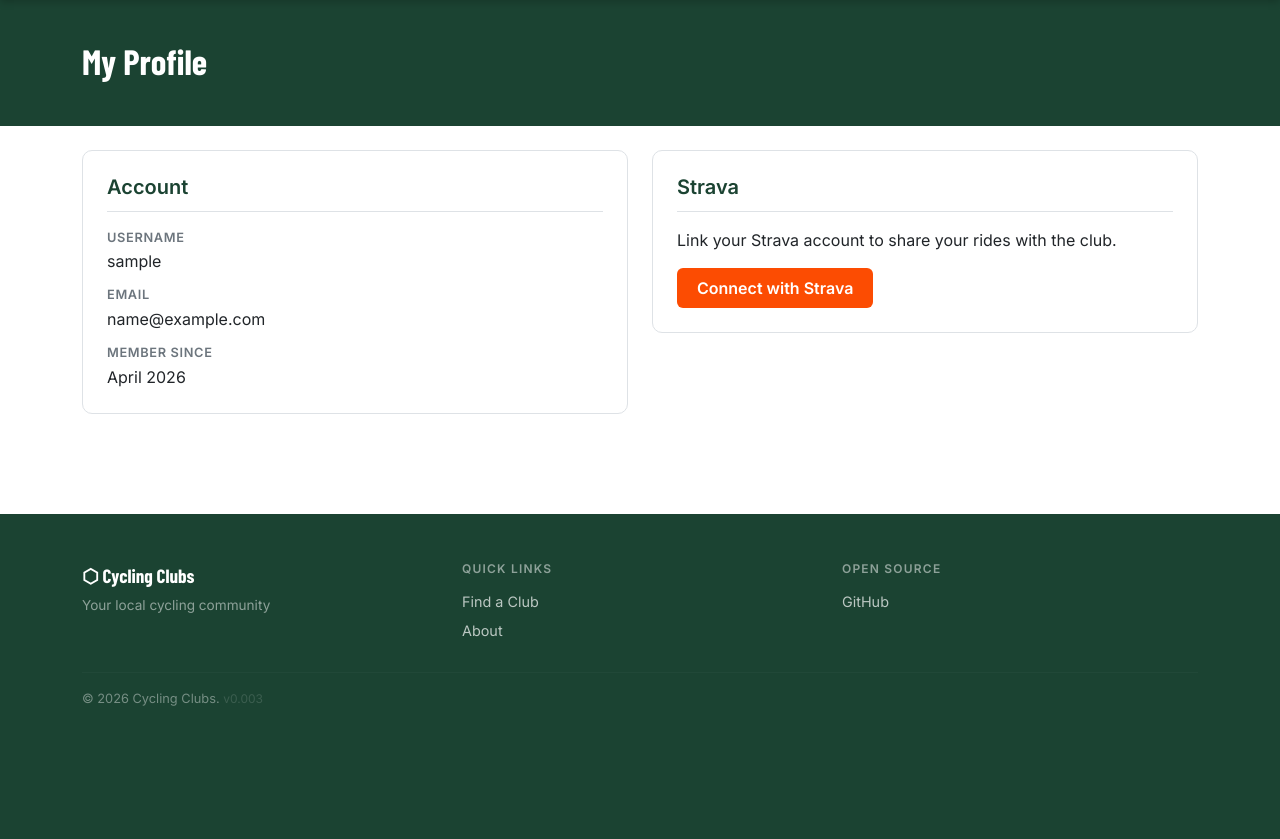
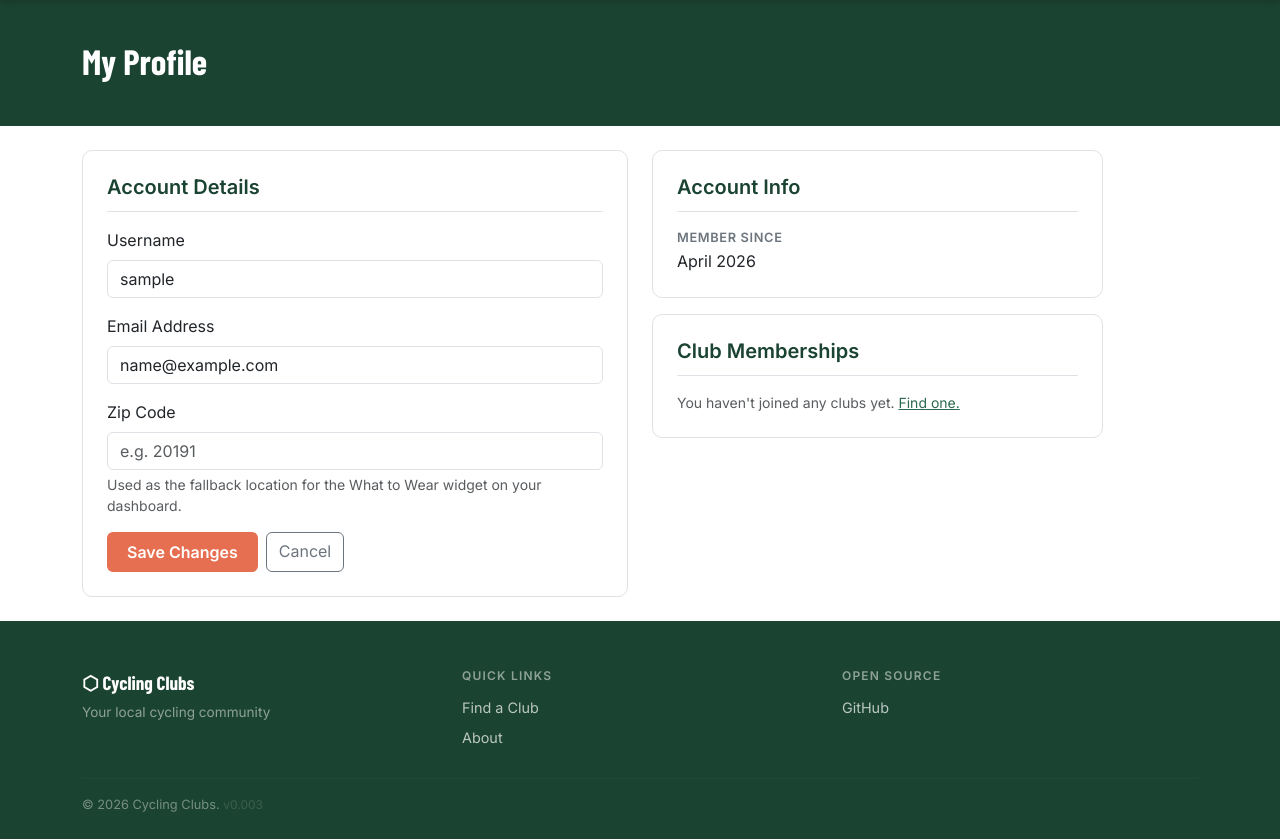
Before and after one commit to 0xPCP/rbc, a Flask app: page /auth/profile in a window 1280 px wide. Shown: the part 68-907 px from the top of the page. Before the commit the page ends 774 px from the top, so only its background shows below. Run offline with Flask 3, Linux system fonts and the light colour scheme; the visitor is signed in with stand-in values (Sample User, id 1).

Commit message:
Fix What to Wear widget: profile page, zip editing, button-driven geolocation
- Profile page (/auth/profile) now has a working edit form for username, email, zip code
- Saving a zip geocodes it and stores lat/lng on the user record
- Widget loads on page load using saved zip (no prompting)
- "Use my current location" button triggers explicit geolocation on click
- Fallback: if geolocation denied, re-fetches with saved zip

Co-Authored-By: Claude Sonnet 4.6 <noreply@anthropic.com>

```diff
--- a/app/forms.py
+++ b/app/forms.py
@@ -21,6 +21,13 @@ class LoginForm(FlaskForm):
     submit = SubmitField('Sign In')
 
 
+class ProfileForm(FlaskForm):
+    username = StringField('Username', validators=[DataRequired(), Length(3, 50)])
+    email    = StringField('Email Address', validators=[DataRequired(), Email()])
+    zip_code = StringField('Zip Code', validators=[Optional(), Length(max=10)])
+    submit   = SubmitField('Save Changes')
+
+
 class RideForm(FlaskForm):
     title = StringField('Ride Title', validators=[DataRequired(), Length(max=200)])
     date = DateField('Date', validators=[DataRequired()])
--- a/app/routes/auth.py
+++ b/app/routes/auth.py
@@ -2,7 +2,8 @@ from flask import Blueprint, render_template, redirect, url_for, flash, request
 from flask_login import login_user, logout_user, login_required, current_user
 from ..extensions import db, bcrypt
 from ..models import User
-from ..forms import RegisterForm, LoginForm
+from ..forms import RegisterForm, LoginForm, ProfileForm
+from ..geocoding import geocode_zip
 
 auth_bp = Blueprint('auth', __name__)
 
@@ -67,7 +68,38 @@ def logout():
     return redirect(url_for('main.index'))
 
 
-@auth_bp.route('/profile')
+@auth_bp.route('/profile', methods=['GET', 'POST'])
 @login_required
 def profile():
-    return render_template('profile.html')
+    form = ProfileForm(obj=current_user)
+    if form.validate_on_submit():
+        # Check uniqueness for changed fields
+        if form.username.data != current_user.username:
+            if User.query.filter_by(username=form.username.data).first():
+                flash('That username is already taken.', 'danger')
+                return render_template('profile.html', form=form)
+        if form.email.data.lower() != current_user.email:
+            if User.query.filter_by(email=form.email.data.lower()).first():
+                flash('An account with that email already exists.', 'danger')
+                return render_template('profile.html', form=form)
+
+        current_user.username = form.username.data
+        current_user.email    = form.email.data.lower()
+
+        new_zip = (form.zip_code.data or '').strip()
+        if new_zip != (current_user.zip_code or ''):
+            current_user.zip_code = new_zip or None
+            current_user.lat = None
+            current_user.lng = None
+            if new_zip:
+                coords = geocode_zip(new_zip)
+                if coords:
+                    current_user.lat, current_user.lng = coords
+                else:
+                    flash('Zip code saved but could not be geocoded.', 'warning')
+
+        db.session.commit()
+        flash('Profile updated.', 'success')
+        return redirect(url_for('auth.profile'))
+
+    return render_template('profile.html', form=form)
--- a/app/templates/profile.html
+++ b/app/templates/profile.html
@@ -1,5 +1,5 @@
 {% extends "base.html" %}
-{% block title %}Profile — Reston Bike Club{% endblock %}
+{% block title %}My Profile — Cycling Clubs{% endblock %}
 
 {% block content %}
 <div class="page-header">
@@ -10,42 +10,74 @@
 
 <div class="container py-4">
   <div class="row gy-4">
+
     <div class="col-lg-6">
       <div class="detail-card">
-        <h5 class="detail-card-title">Account</h5>
-        <dl class="detail-dl">
-          <dt>Username</dt>
-          <dd>{{ current_user.username }}</dd>
-          <dt>Email</dt>
-          <dd>{{ current_user.email }}</dd>
+        <h5 class="detail-card-title">Account Details</h5>
+        <form method="post" novalidate>
+          {{ form.hidden_tag() }}
+
+          <div class="mb-3">
+            {{ form.username.label(class="form-label") }}
+            {{ form.username(class="form-control" + (" is-invalid" if form.username.errors else "")) }}
+            {% for e in form.username.errors %}<div class="invalid-feedback">{{ e }}</div>{% endfor %}
+          </div>
+
+          <div class="mb-3">
+            {{ form.email.label(class="form-label") }}
+            {{ form.email(class="form-control" + (" is-invalid" if form.email.errors else "")) }}
+            {% for e in form.email.errors %}<div class="invalid-feedback">{{ e }}</div>{% endfor %}
+          </div>
+
+          <div class="mb-3">
+            {{ form.zip_code.label(class="form-label") }}
+            {{ form.zip_code(class="form-control" + (" is-invalid" if form.zip_code.errors else ""), placeholder="e.g. 20191", maxlength=10) }}
+            {% for e in form.zip_code.errors %}<div class="invalid-feedback">{{ e }}</div>{% endfor %}
+            <div class="form-text">Used as the fallback location for the What to Wear widget on your dashboard.</div>
+          </div>
+
+          <div class="d-flex gap-2">
+            {{ form.submit(class="btn btn-rbc") }}
+            <a href="{{ url_for('main.index') }}" class="btn btn-outline-secondary">Cancel</a>
+          </div>
+        </form>
+      </div>
+    </div>
+
+    <div class="col-lg-5">
+      <div class="detail-card mb-3">
+        <h5 class="detail-card-title">Account Info</h5>
+        <dl class="detail-dl mb-0">
           <dt>Member since</dt>
           <dd>{{ current_user.created_at.strftime('%B %Y') }}</dd>
           {% if current_user.is_admin %}
           <dt>Role</dt>
-          <dd><span class="badge bg-success">Admin</span></dd>
+          <dd><span class="badge bg-success">Superadmin</span></dd>
+          {% endif %}
+          {% if current_user.zip_code %}
+          <dt>Location</dt>
+          <dd>{{ current_user.zip_code }}{% if current_user.lat %} <span class="text-muted small">(geocoded)</span>{% endif %}</dd>
           {% endif %}
         </dl>
       </div>
-    </div>
 
-    <div class="col-lg-6">
       <div class="detail-card">
-        <h5 class="detail-card-title">Strava</h5>
-        {% if current_user.strava_id %}
-        <p>Your Strava account is linked.</p>
-        <p class="text-muted small">Strava ID: {{ current_user.strava_id }}</p>
-        <form method="post" action="{{ url_for('strava.disconnect') }}">
-          <input type="hidden" name="csrf_token" value="{{ csrf_token() }}" />
-          <button type="submit" class="btn btn-outline-danger btn-sm">Disconnect Strava</button>
-        </form>
+        <h5 class="detail-card-title">Club Memberships</h5>
+        {% if current_user.club_memberships %}
+        <ul class="list-unstyled mb-0">
+          {% for m in current_user.club_memberships %}
+          <li class="mb-1">
+            <a href="{{ url_for('clubs.home', slug=m.club.slug) }}">{{ m.club.name }}</a>
+            {% if m.club.city %}<span class="text-muted small">— {{ m.club.city }}, {{ m.club.state }}</span>{% endif %}
+          </li>
+          {% endfor %}
+        </ul>
         {% else %}
-        <p>Link your Strava account to share your rides with the club.</p>
-        <a href="{{ url_for('strava.connect') }}" class="btn btn-strava">
-          Connect with Strava
-        </a>
+        <p class="text-muted small mb-0">You haven't joined any clubs yet. <a href="{{ url_for('clubs.index') }}">Find one.</a></p>
         {% endif %}
       </div>
     </div>
+
   </div>
 </div>
 {% endblock %}
```
Also changed, not shown: app/templates/dashboard.html (+45 -22 lines), tests/test_auth.py (+45 -0 lines).
